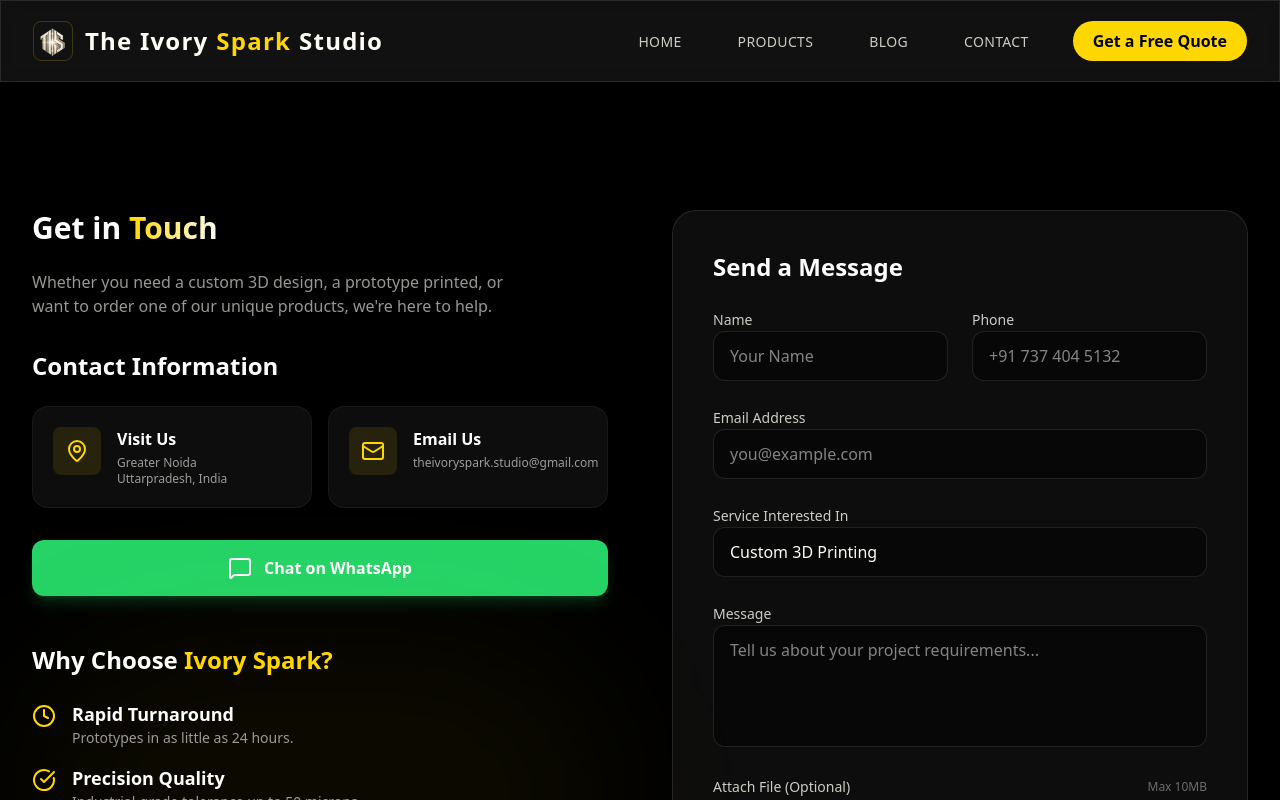
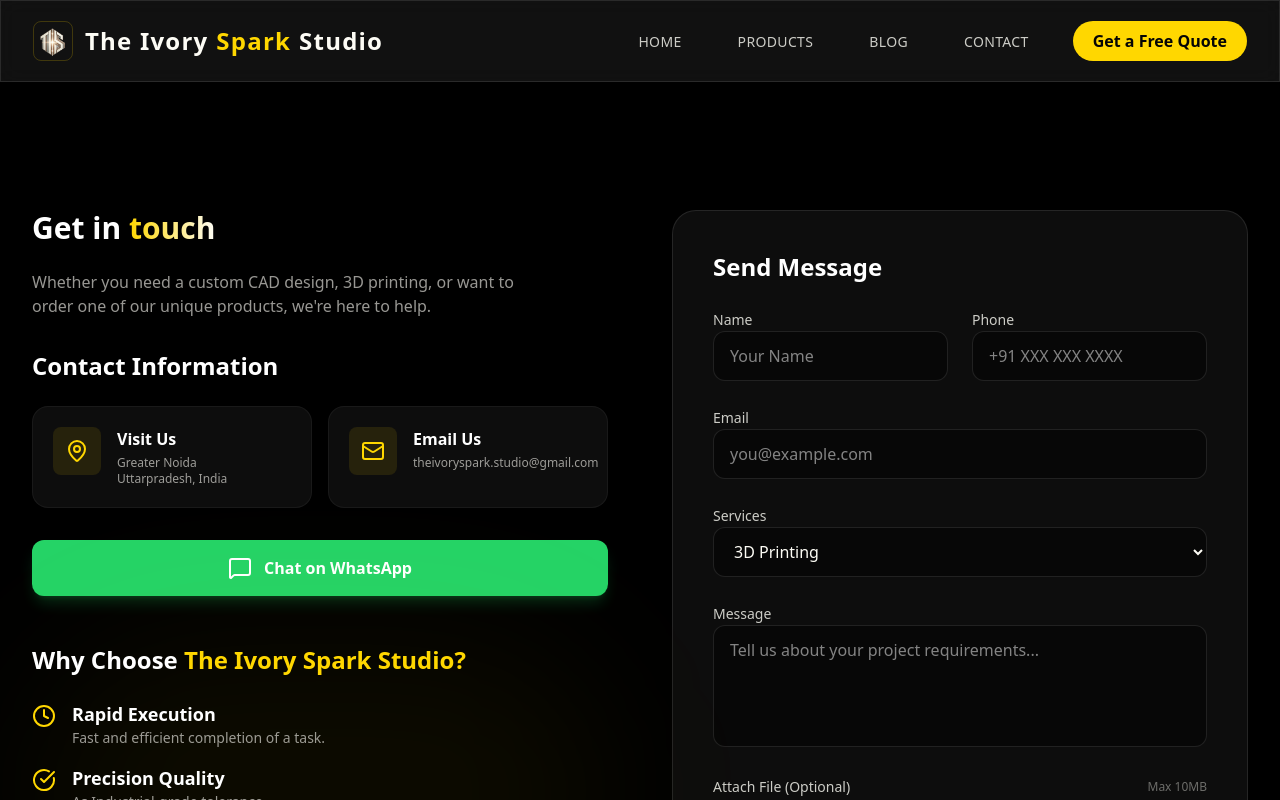
Before and after one commit to theivorysparkstudio-ship-it/Ivory-spark-studio, a Next.js app: page /contact in a window 1280 px wide. Built offline with nearby package versions, Linux system fonts and the light colour scheme.

Commit message:
content update

```diff
--- a/app/blog/page.tsx
+++ b/app/blog/page.tsx
@@ -15,10 +15,10 @@ export default async function BlogListingPage() {
             <main className="flex-1 pt-24 pb-24 px-4 sm:px-6 lg:px-8 max-w-7xl mx-auto w-full">
                 <div className="text-center mb-20">
                     <h1 className="text-5xl md:text-7xl font-bold mb-6 text-white">
-                        Our <span className="text-gradient-gold">Blog</span>
+                        The Ivory Spark Studio<br /> <span className="text-gradient-gold">Blog</span>
                     </h1>
                     <p className="text-xl text-ivory/60 max-w-2xl mx-auto">
-                        Deep dives into the technology, business, and art of 3D printing.
+                        Knowledge hub for CAD modeling, additive manufacturing, and professional 3D printing workflows.
                     </p>
                 </div>
 
--- a/app/contact/page.tsx
+++ b/app/contact/page.tsx
@@ -63,9 +63,9 @@ ${formData.message}`;
                             animate={{ opacity: 1, x: 0 }}
                             transition={{ duration: 0.6 }}
                         >
-                            <h2 className="text-3xl font-bold mb-6 text-white">Get in <span className="text-gradient-gold">Touch</span></h2>
+                            <h2 className="text-3xl font-bold mb-6 text-white">Get in <span className="text-gradient-gold">touch</span></h2>
                             <p className="text-ivory/60 mb-8 max-w-lg">
-                                Whether you need a custom 3D design, a prototype printed, or want to order one of our unique products, we're here to help.
+                                Whether you need a custom CAD design, 3D printing, or want to order one of our unique products, we're here to help.
                             </p>
 
                             <h3 className="text-2xl font-bold mb-6 text-white">Contact Information</h3>
@@ -102,7 +102,7 @@ ${formData.message}`;
                             </a>
                         </motion.div>
 
-                        {/* Why Choose Spark Studio */}
+                        {/* Why Choose The Ivory Spark Studio */}
                         <motion.div
                             initial={{ opacity: 0, y: 30 }}
                             animate={{ opacity: 1, y: 0 }}
@@ -112,14 +112,14 @@ ${formData.message}`;
                             {/* Decorative Background */}
                             <div className="absolute inset-0 bg-gold/5 blur-[80px] rounded-full pointer-events-none" />
 
-                            <h3 className="text-2xl font-bold mb-6 text-white relative z-10">Why Choose <span className="text-gold">Ivory Spark?</span></h3>
+                            <h3 className="text-2xl font-bold mb-6 text-white relative z-10">Why Choose <span className="text-gold"> The Ivory Spark Studio?</span></h3>
 
                             <div className="space-y-4 relative z-10">
                                 {[
-                                    { icon: Clock, title: "Rapid Turnaround", desc: "Prototypes in as little as 24 hours." },
-                                    { icon: CheckCircle, title: "Precision Quality", desc: "Industrial-grade tolerance up to 50 microns." },
-                                    { icon: Globe, title: "Global Shipping", desc: "We ship our custom creations worldwide." },
-                                    { icon: Phone, title: "Expert Support", desc: "Direct access to our design engineers." }
+                                    { icon: Clock, title: "Rapid Execution", desc: "Fast and efficient completion of a task." },
+                                    { icon: CheckCircle, title: "Precision Quality", desc: "As Industrial-grade tolerance." },
+                                    { icon: Globe, title: "PAN India Shipping", desc: "We ship our custom creations all over India." },
+                                    { icon: Phone, title: "Expert Support", desc: "Easily access to support team." }
                                 ].map((item, idx) => (
                                     <div key={idx} className="flex items-start gap-4">
                                         <div className="mt-1 min-w-[24px] text-gold">
@@ -142,7 +142,7 @@ ${formData.message}`;
                         transition={{ duration: 0.6, delay: 0.2 }}
                         className="bg-white/5 border border-white/10 p-8 md:p-10 rounded-3xl order-1 lg:order-2 h-fit"
                     >
-                        <h3 className="text-2xl font-bold mb-6 text-white">Send a Message</h3>
+                        <h3 className="text-2xl font-bold mb-6 text-white">Send Message</h3>
 
                         <form onSubmit={handleSubmit} className="space-y-6">
                             <div className="grid grid-cols-1 md:grid-cols-2 gap-6">
@@ -166,13 +166,13 @@ ${formData.message}`;
                                         value={formData.phone}
                                         onChange={handleChange}
                                         className="w-full bg-black/40 border border-white/10 rounded-xl px-4 py-3 focus:outline-none focus:border-gold/50 transition-colors text-white"
-                                        placeholder="+91 737 404 5132"
+                                        placeholder="+91 XXX XXX XXXX"
                                     />
                                 </div>
                             </div>
 
                             <div className="space-y-2">
-                                <label className="text-sm font-medium text-ivory/80">Email Address</label>
+                                <label className="text-sm font-medium text-ivory/80">Email</label>
                                 <input
                                     type="email"
                                     data-name="email"
@@ -185,18 +185,17 @@ ${formData.message}`;
                             </div>
 
                             <div className="space-y-2">
-                                <label className="text-sm font-medium text-ivory/80">Service Interested In</label>
+                                <label className="text-sm font-medium text-ivory/80">Services</label>
                                 <select
                                     data-name="serviceType"
                                     value={formData.serviceType}
                                     onChange={handleChange}
-                                    className="w-full bg-black/40 border border-white/10 rounded-xl px-4 py-3 focus:outline-none focus:border-gold/50 transition-colors text-ivory appearance-none"
+                                    className="w-full bg-black/40 border border-white/10 rounded-xl px-4 py-3 focus:outline-none focus:border-gold/50 transition-colors text-ivory"
                                 >
-                                    <option className="bg-dark">Custom 3D Printing</option>
-                                    <option className="bg-dark">3D Design / CAD Modeling</option>
-                                    <option className="bg-dark">Product Prototyping</option>
-                                    <option className="bg-dark">Bulk Manufacturing</option>
-                                    <option className="bg-dark">Other Inquiry</option>
+                                    <option className="bg-dark">3D Printing</option>
+                                    <option className="bg-dark">CAD Designing</option>
+                                    <option className="bg-dark">Product Inquiry</option>
+                                    <option className="bg-dark">Other </option>
                                 </select>
                             </div>
 
--- a/app/products/page.tsx
+++ b/app/products/page.tsx
@@ -14,10 +14,10 @@ export default async function ProductsPage() {
                 {/* Header */}
                 <div className="text-center space-y-4 mb-8">
                     <h1 className="text-5xl md:text-7xl font-bold bg-clip-text text-transparent text-gradient-gold">
-                        Our Collection
+                        Collection
                     </h1>
                     <p className="text-gray-400 max-w-2xl mx-auto text-xl">
-                        Discover our range of premium 3D printed artifacts, connected directly to our live inventory system.
+                        Explore premium 3D printed products, available directly from our inventory.
                     </p>
                 </div>
 
--- a/components/BlogPreview.tsx
+++ b/components/BlogPreview.tsx
@@ -31,7 +31,7 @@ const BlogPreview = ({ initialPosts }: BlogPreviewProps) => {
                             Latest <span className="text-gradient-gold">Insights</span>
                         </motion.h2>
                         <p className="text-lg text-ivory/60 max-w-xl">
-                            Explore insights, techniques, and trends in 3D printing and CAD modeling—where design precision meets advanced manufacturing.
+                            Explore insights, techniques, and trends in 3D printing and CAD modeling—where design precision meets with advance manufacturing.
                         </p>
                     </div>
 
--- a/components/Contact.tsx
+++ b/components/Contact.tsx
@@ -64,7 +64,7 @@ ${formData.message}`;
                             <span className="text-gradient-gold">Something Amazing</span>
                         </h2>
                         <p className="text-xl text-ivory/70 mb-10 leading-relaxed">
-                            Whether you need a custom 3D design, a prototype printed, or want to order one of our unique products, we're here to help.
+                            Whether you need a custom CAD design, 3D printing, or want to order one of our unique products, we're here to help.
                         </p>
 
                         <div className="space-y-6">
@@ -103,7 +103,7 @@ ${formData.message}`;
                         viewport={{ once: true }}
                         className="glass p-8 rounded-3xl border border-white/5"
                     >
-                        <h3 className="text-2xl font-bold mb-6">Send a Message</h3>
+                        <h3 className="text-2xl font-bold mb-6">Send Message</h3>
                         <form onSubmit={handleSubmit} className="space-y-4">
                             <div className="grid grid-cols-2 gap-4">
                                 <div className="space-y-2">
@@ -115,7 +115,7 @@ ${formData.message}`;
                                         onChange={handleChange}
                                         required
                                         className="w-full bg-white/5 border border-white/10 rounded-lg px-4 py-3 focus:outline-none focus:border-gold/50 transition-colors"
-                                        placeholder="John Doe"
+                                        placeholder="Ivory Spark Studio"
                                     />
                                 </div>
                                 <div className="space-y-2">
@@ -126,7 +126,7 @@ ${formData.message}`;
                                         value={formData.phone}
                                         onChange={handleChange}
                                         className="w-full bg-white/5 border border-white/10 rounded-lg px-4 py-3 focus:outline-none focus:border-gold/50 transition-colors"
-                                        placeholder="+91 737 404 5132"
+                                        placeholder="+91 XXX XXX XXXX"
                                     />
                                 </div>
                             </div>
@@ -140,12 +140,12 @@ ${formData.message}`;
                                     onChange={handleChange}
                                     required
                                     className="w-full bg-white/5 border border-white/10 rounded-lg px-4 py-3 focus:outline-none focus:border-gold/50 transition-colors"
-                                    placeholder="john@example.com"
+                                    placeholder="xyz@example.com"
                                 />
                             </div>
 
                             <div className="space-y-2">
-                                <label className="text-sm font-medium text-ivory/80">Service Type</label>
+                                <label className="text-sm font-medium text-ivory/80">Services</label>
                                 <select
                                     data-name="serviceType"
                                     value={formData.serviceType}
@@ -153,7 +153,7 @@ ${formData.message}`;
                                     className="w-full bg-white/5 border border-white/10 rounded-lg px-4 py-3 focus:outline-none focus:border-gold/50 transition-colors text-ivory"
                                 >
                                     <option className="bg-dark">3D Printing</option>
-                                    <option className="bg-dark">3D Designing</option>
+                                    <option className="bg-dark">CAD Designing</option>
                                     <option className="bg-dark">Product Inquiry</option>
                                     <option className="bg-dark">Other</option>
                                 </select>
--- a/components/Footer.tsx
+++ b/components/Footer.tsx
@@ -9,12 +9,12 @@ const Footer = () => {
                     {/* Brand */}
                     <div className="md:col-span-2">
                         <Link href="/" className="text-2xl font-bold tracking-wider block mb-4">
-                            <span className="text-ivory">IVORY</span>
-                            <span className="text-gold ml-1">SPARK</span>
+                            <span className="text-ivory">The Ivory</span>
+                            <span className="text-gold ml-1">Spark Studio</span>
                         </Link>
                         <p className="text-ivory/60 max-w-sm">
-                            Bringing your ideas to life with premium 3D printing and designing services.
-                            Elevating spaces with custom lamps and products.
+                            We shape your ideas into accurate CAD designs and premium 3D printed parts.
+                            Designed for exceptional quality, precision, and dependable performance.
                         </p>
                     </div>
 
```
Also changed, not shown: components/Journey.tsx (+14 -14 lines).
